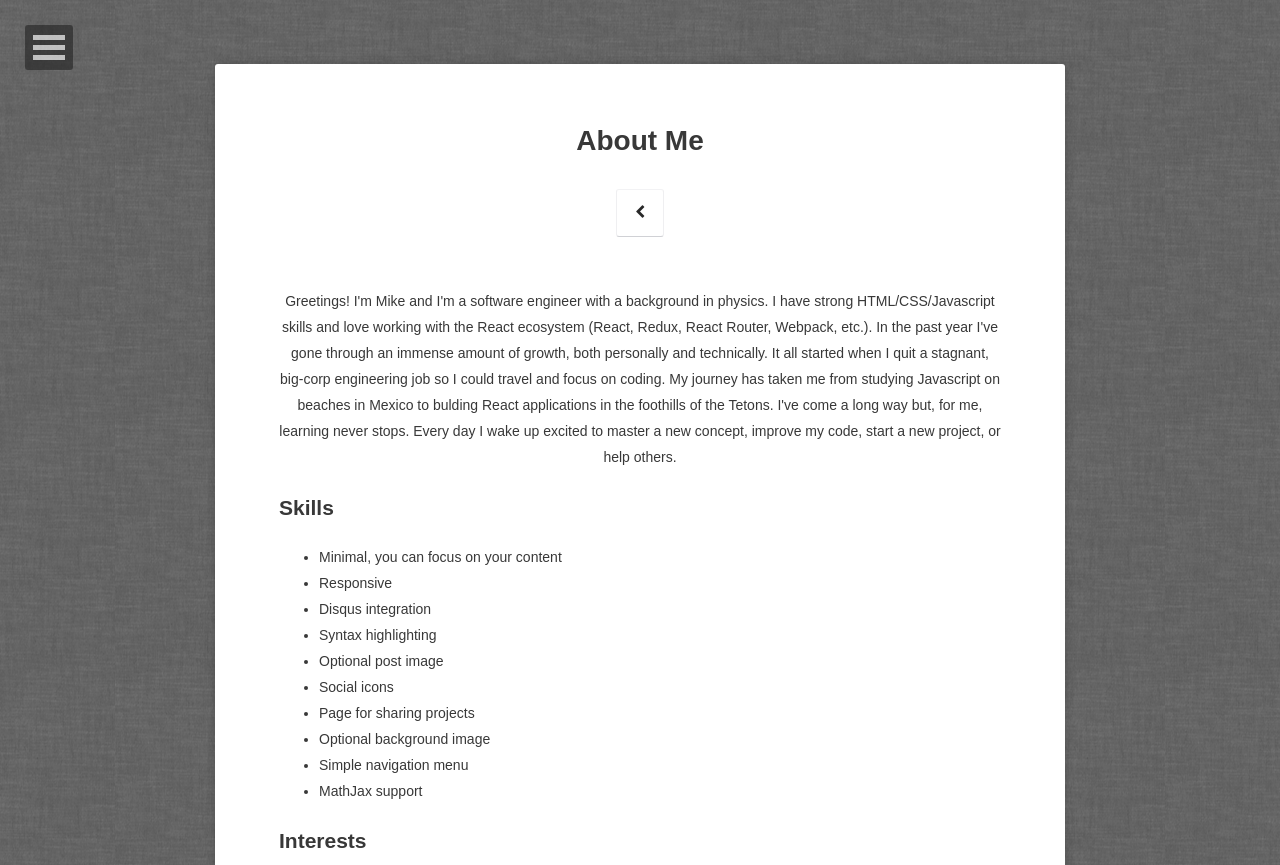
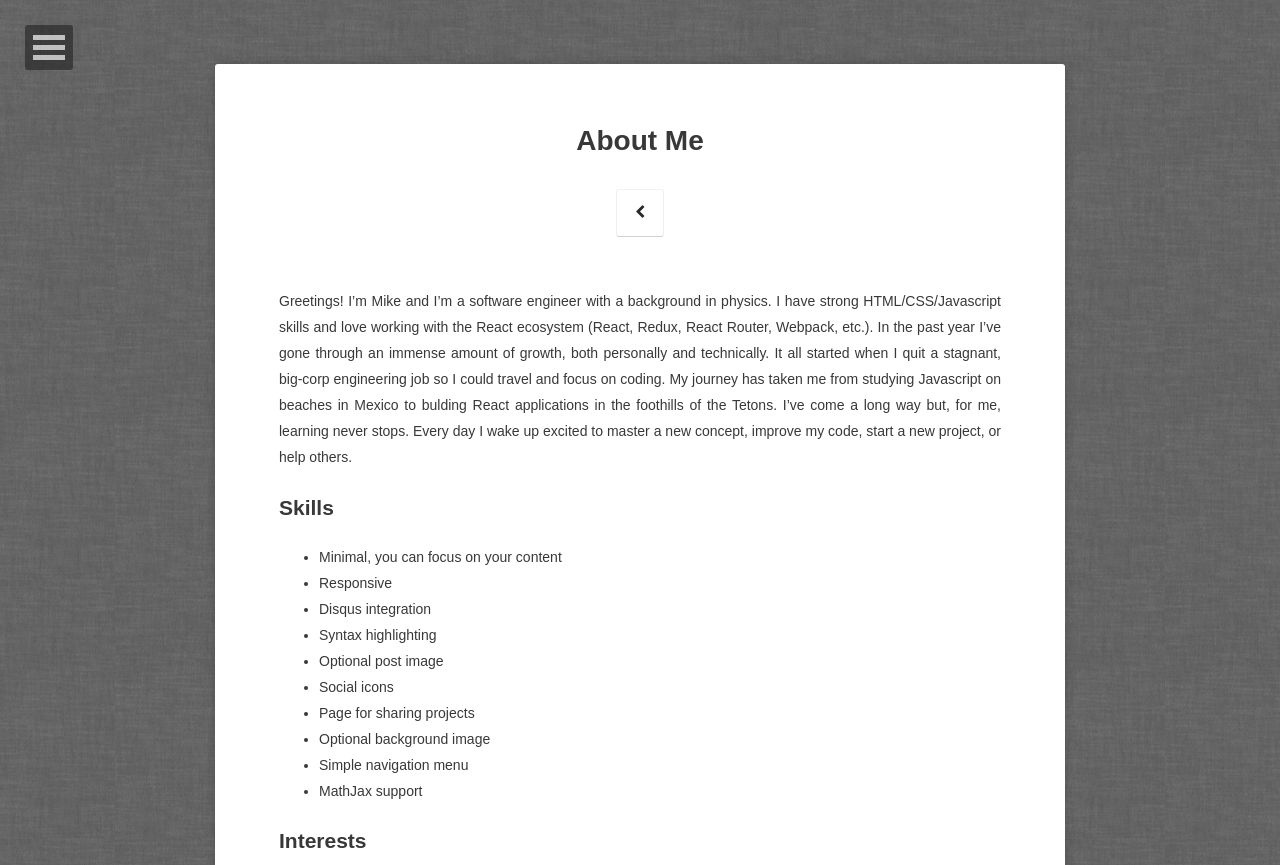
Before and after one commit to qualitydixon/qualitydixon.github.io, a Jekyll site: the page built from about/index.md, in a window 1280 px wide, cut to the strip 0-865 px from the top of the page. Built offline with Jekyll 4.4.1, drawn with Linux system fonts in a browser that asks for light colours; some web fonts are replaced.

Commit message:
Fixed base url

```diff
--- a/about/index.md
+++ b/about/index.md
@@ -5,7 +5,7 @@ tags: [about, Jekyll, theme, moon]
 date: 2016-06-07
 ---
 
-<center>Greetings! I'm Mike and I'm a software engineer with a background in physics. I have strong HTML/CSS/Javascript skills and love working with the React ecosystem (React, Redux, React Router, Webpack, etc.). In the past year I've gone through an immense amount of growth, both personally and technically. It all started when I quit a stagnant, big-corp engineering job so I could travel and focus on coding. My journey has taken me from studying Javascript on beaches in Mexico to bulding React applications in the foothills of the Tetons. I've come a long way but, for me, learning never stops. Every day I wake up excited to master a new concept, improve my code, start a new project, or help others.</center>
+Greetings! I'm Mike and I'm a software engineer with a background in physics. I have strong HTML/CSS/Javascript skills and love working with the React ecosystem (React, Redux, React Router, Webpack, etc.). In the past year I've gone through an immense amount of growth, both personally and technically. It all started when I quit a stagnant, big-corp engineering job so I could travel and focus on coding. My journey has taken me from studying Javascript on beaches in Mexico to bulding React applications in the foothills of the Tetons. I've come a long way but, for me, learning never stops. Every day I wake up excited to master a new concept, improve my code, start a new project, or help others.
 
 ## Skills
 * Minimal, you can focus on your content
```
